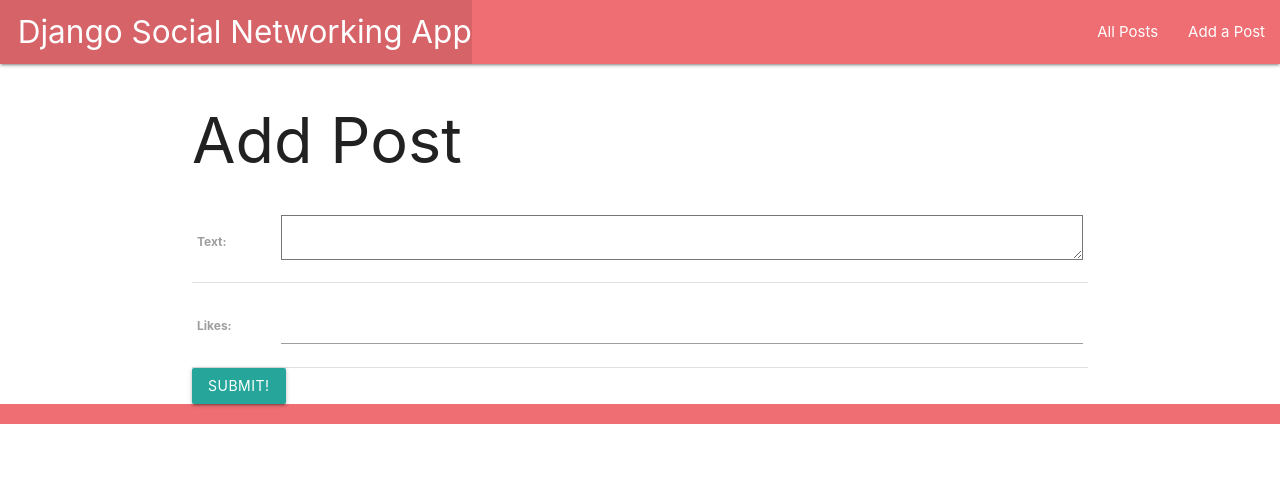
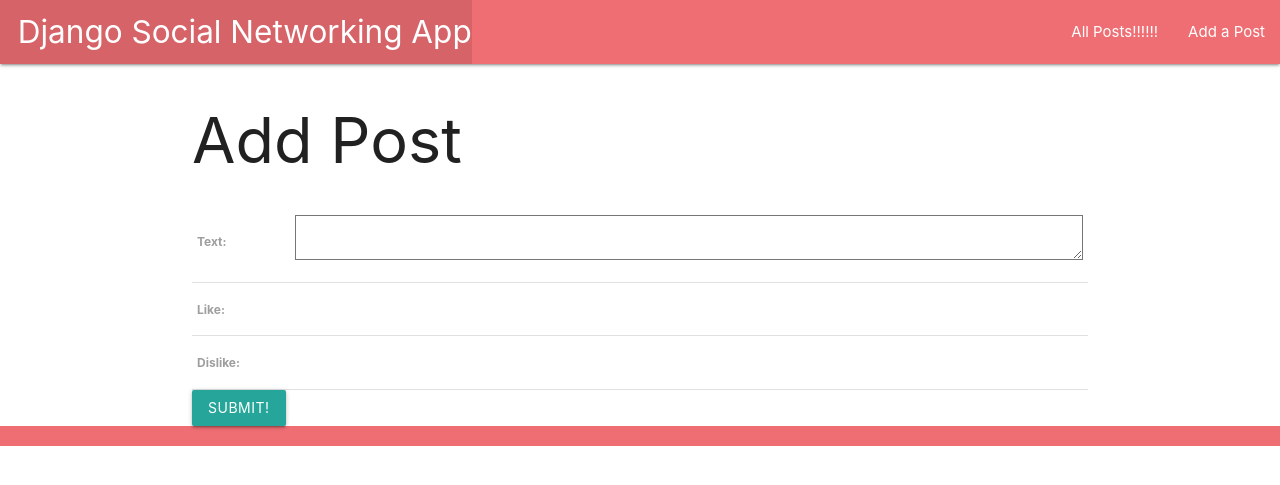
Before and after one commit to parvinfrzd/django-social-networking-app, a Django app: page /posts/new/ in a window 1280 px wide. Shown: the top 485 px of the page. Run offline with Django 4.2, Linux system fonts and the light colour scheme.

Commit message:
post_list.html page

```diff
--- a/main_app/models.py
+++ b/main_app/models.py
@@ -1,13 +1,16 @@
 from django.db import models
+from django.contrib.auth.models import User
 
 class Post(models.Model):
     text = models.TextField()
-    likes = models.IntegerField()
+    like = models.ManyToManyField(User, blank=True, related_name='+')
+    dislike = models.ManyToManyField(User, blank=True, related_name='+')
 
     def __str__(self):
         return f"text: {self.text}"
 
 class Comment(models.Model):
     text = models.TextField()
-    likes = models.IntegerField()
+    like = models.ManyToManyField(User, blank=True, related_name='+')
+    dislike = models.ManyToManyField(User, blank=True, related_name='+')
     post = models.ForeignKey(Post, on_delete=models.CASCADE)
--- a/main_app/templates/base.html
+++ b/main_app/templates/base.html
@@ -3,36 +3,43 @@
 <!DOCTYPE html>
 <html lang="en">
   <head>
-  <meta charset="UTF-8">
-  <meta name="viewport" content="width=device-width, initial-scale=1.0">
-  <meta http-equiv="X-UA-Compatible" content="ie=edge">
-  <title>
-    {% block title %}
-    {% endblock %}
-  </title>
-  <link rel="stylesheet" href="https://cdnjs.cloudflare.com/ajax/libs/materialize/1.0.0/css/materialize.min.css">
-  <link rel="stylesheet" type="text/css" href="{% static 'css/style.css' %}">
+    <meta charset="UTF-8" />
+    <meta name="viewport" content="width=device-width, initial-scale=1.0" />
+    <meta http-equiv="X-UA-Compatible" content="ie=edge" />
+    <title>{% block title %} {% endblock %}</title>
+    <link
+      rel="stylesheet"
+      href="https://cdnjs.cloudflare.com/ajax/libs/materialize/1.0.0/css/materialize.min.css"
+    />
+    <link
+      rel="stylesheet"
+      type="text/css"
+      href="{% static 'css/style.css' %}"
+    />
   </head>
   <body>
     <header class="navbar-fixed">
       <nav>
         <div class="nav-wrapper">
           <ul>
-          <li><a href="/" class="left brand-logo">&nbsp;&nbsp;Django Social Networking App</a></li>
+            <li>
+              <a href="/" class="left brand-logo"
+                >&nbsp;&nbsp;Django Social Networking App</a
+              >
+            </li>
           </ul>
           <ul class="right">
-          <li><a href="/posts">All Posts</a></li>
+            <li><a href="/posts">All Posts!!!!!!</a></li>
             <li><a href="{% url 'posts_create' %}">Add a Post</a></li>
           </ul>
         </div>
       </nav>
     </header>
-  <main class="container">
-    {% block content %}
-    {% endblock %}
-  </main>
+    <main class="container">{% block content %} {% endblock %}</main>
     <footer class="page-footer">
-    <div class="right">All Rights Reserved &copy; 2022 Django Social Networking App &nbsp;</div>
+      <div class="right">
+        All Rights Reserved &copy; 2022 Django Social Networking App &nbsp;
+      </div>
     </footer>
   </body>
 </html>
--- a/main_app/urls.py
+++ b/main_app/urls.py
@@ -2,9 +2,11 @@
 from . import views
 
 urlpatterns = [
-    path('posts/', views.PostList.as_view(), name='posts_index'),
+    path('posts/', views.PostList, name='posts_index'),
     path('posts/new/', views.PostCreate.as_view(), name='posts_create'),
     path('posts/<int:pk>/update/', views.PostUpdate.as_view(), name='posts_update'),
-    path('posts/<int:post_id>', views.show, name='show'),
+    path('posts/<int:post_id>/', views.show, name='show'),
     path('posts/<int:pk>/delete/', views.PostDelete.as_view(), name='posts_delete'),
+    path('posts/<int:pk/like/', views.AddLike.as_view(), name='like'),
+    path('posts/<int:pk/dislike/', views.AddDislike.as_view(), name='dislike'),
 ]
--- a/main_app/views.py
+++ b/main_app/views.py
@@ -1,11 +1,21 @@
 from django.shortcuts import render
+from django.http import HttpResponseRedirect
 from django.views.generic import ListView, CreateView, UpdateView, DeleteView
+from django.views import View
 
 from main_app.models import Post
 
+def PostList(request):
+  post = Post.objects.all()
+  print(post)
+  return render(request, 'main_app/post_list.html', {'post_list': post})
+
+""""
 class PostList(ListView):
-  model = Post
-
+  post = Post
+  def viewposts(self, post, request):
+    return post
+"""
 class PostCreate(CreateView):
   model = Post
   fields = '__all__'
@@ -23,3 +33,63 @@
 def show(request, post_id):
     post = Post.objects.get(id=post_id)
     return render(request, 'show.html', {'post': post})
+
+class AddLike(View):
+    def post(self, request, pk, *args, **kwargs):
+        post = Post.objects.get(pk=pk)
+
+        is_dislike = False
+
+        for dislike in post.dislikes.all():
+            if dislike == request.user:
+                is_dislike = True
+                break
+
+        if is_dislike:
+            post.dislikes.remove(request.user)
+
+        is_like = False
+
+        for like in post.likes.all():
+            if like == request.user:
+                is_like = True
+                break
+
+        if not is_like:
+            post.likes.add(request.user)
+
+        if is_like:
+            post.likes.remove(request.user)
+
+        next = request.POST.get('next', '/')
+        return HttpResponseRedirect(next)
+
+class AddDislike(View):
+    def post(self, request, pk, *args, **kwargs):
+        post = Post.objects.get(pk=pk)
+
+        is_like = False
+
+        for like in post.likes.all():
+            if like == request.user:
+                is_like = True
+                break
+
+        if is_like:
+            post.likes.remove(request.user)
+
+        is_dislike = False
+
+        for dislike in post.dislikes.all():
+            if dislike == request.user:
+                is_dislike = True
+                break
+
+        if not is_dislike:
+            post.dislikes.add(request.user)
+
+        if is_dislike:
+            post.dislikes.remove(request.user)
+
+        next = request.POST.get('next', '/')
+        return HttpResponseRedirect(next)
--- a/social_network/settings.py
+++ b/social_network/settings.py
@@ -86,7 +86,7 @@
 DATABASES = {
     'default': {
         'ENGINE': 'django.db.backends.postgresql',
-        'NAME': 'socialmedia',
+        'NAME': os.environ['NAME'],
         'USER': os.environ['USER'],
         'PASSWORD': os.environ['PASSWORD'],
         'HOST': os.environ['HOST'],
@@ -131,6 +131,7 @@
 
 STATIC_URL = 'static/'
 
+
 # Default primary key field type
 # https://docs.djangoproject.com/en/4.0/ref/settings/#default-auto-field
 
```
Also changed, not shown: main_app/templates/main_app/post_list.html (+25 -10 lines), main_app/migrations/0002_remove_comment_likes_remove_post_likes_and_more.py (added). Lines whose indentation alone changed are shown as unchanged.
